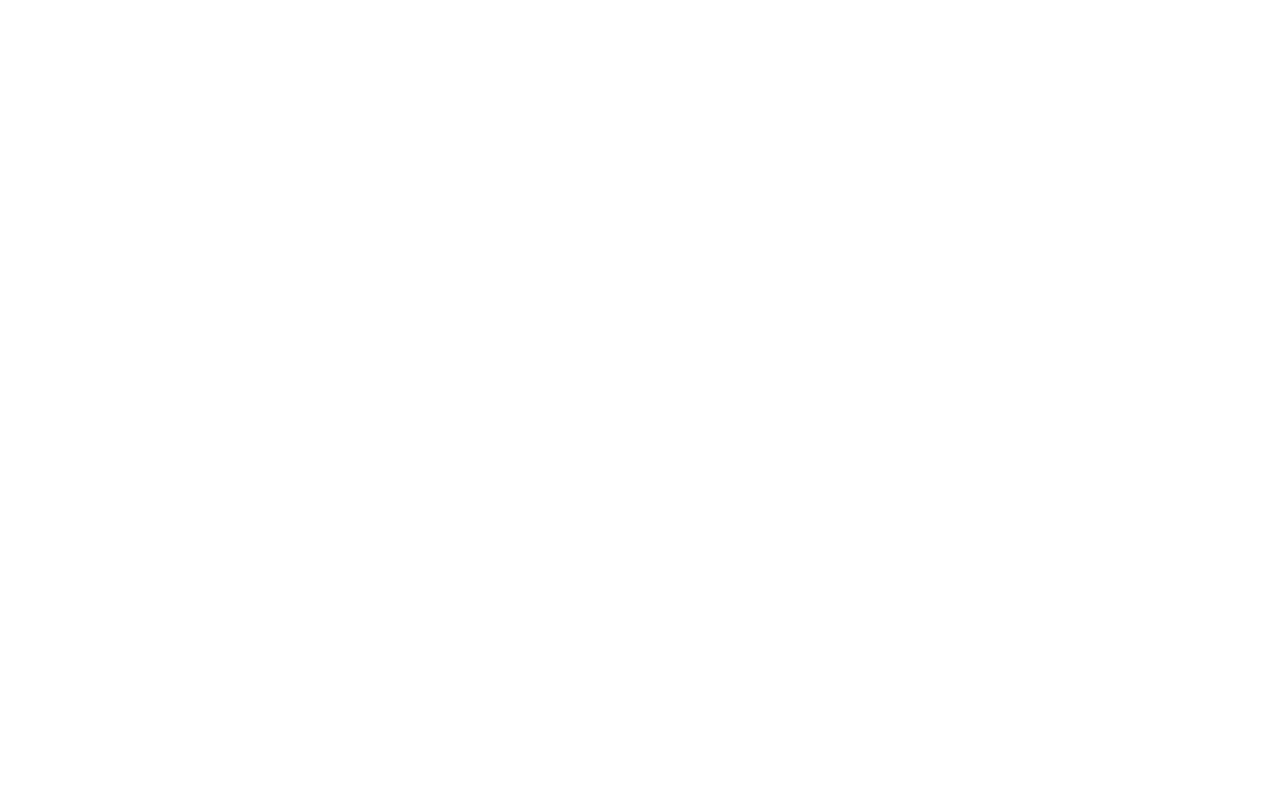
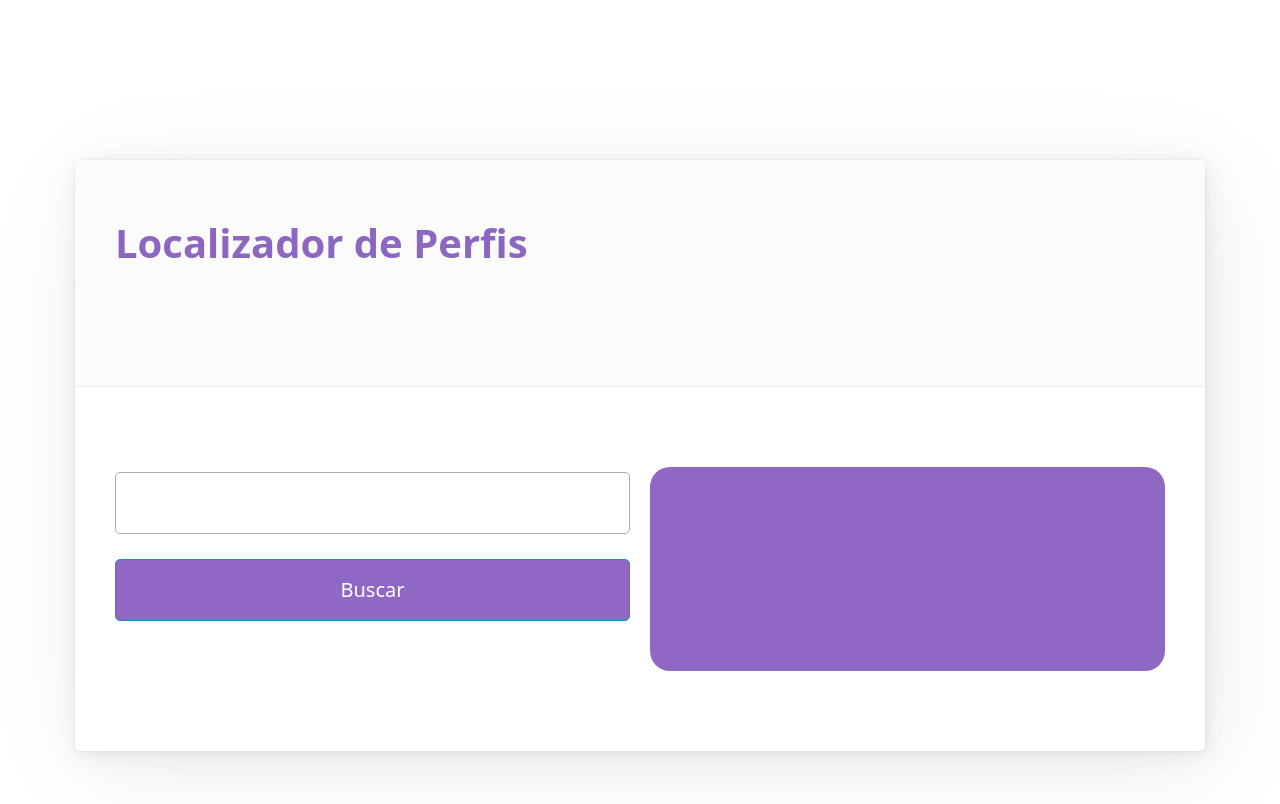
Before and after one commit to felipelopesreis/LocalizadorPerfis, a website built with Vite: page index.html in a window 1280 px wide. Built offline with nearby package versions, Linux system fonts and the light colour scheme.

Commit message:
💄 Adição da interface e estilização

```diff
--- a/index.html
+++ b/index.html
@@ -1,13 +1,36 @@
 <!DOCTYPE html>
-<html lang="en">
+<html lang="pt-br">
   <head>
     <meta charset="UTF-8" />
     <link rel="icon" type="image/svg+xml" href="/vite.svg" />
     <meta name="viewport" content="width=device-width, initial-scale=1.0" />
-    <title>Vite App</title>
+    <title>Localizador de Perfis</title>
   </head>
   <body>
-    <div id="app"></div>
+    <main class="container">
+
+          <article>
+            <header class="Tituloh1">
+              <h1>Localizador de Perfis</h1>
+            </header>
+            <section class="grid">
+          <form id="LocalizadorPerfis">
+            <label>
+              <input  name="cep" type="text">
+            </label>
+
+            <button id="btnConsultarCep">Buscar</button>
+          </form>
+          </form>
+          <div id="dados">
+
+          </div >
+          </section>
+          </article>
+
+
+      </main>
+
     <script type="module" src="/main.js"></script>
   </body>
 </html>
--- a/main.js
+++ b/main.js
@@ -1 +1,2 @@
 import './style.css'
+import '@picocss/pico'
--- a/style.css
+++ b/style.css
@@ -0,0 +1,10 @@
+#dados{
+  background-color: rgba(69, 4, 155, 0.6);
+  border-radius: 20px;
+}
+#btnConsultarCep{
+  background-color: rgba(69, 4, 155, 0.6);
+}
+.Tituloh1 h1{
+  color: rgba(69, 4, 155, 0.6);
+}
```
